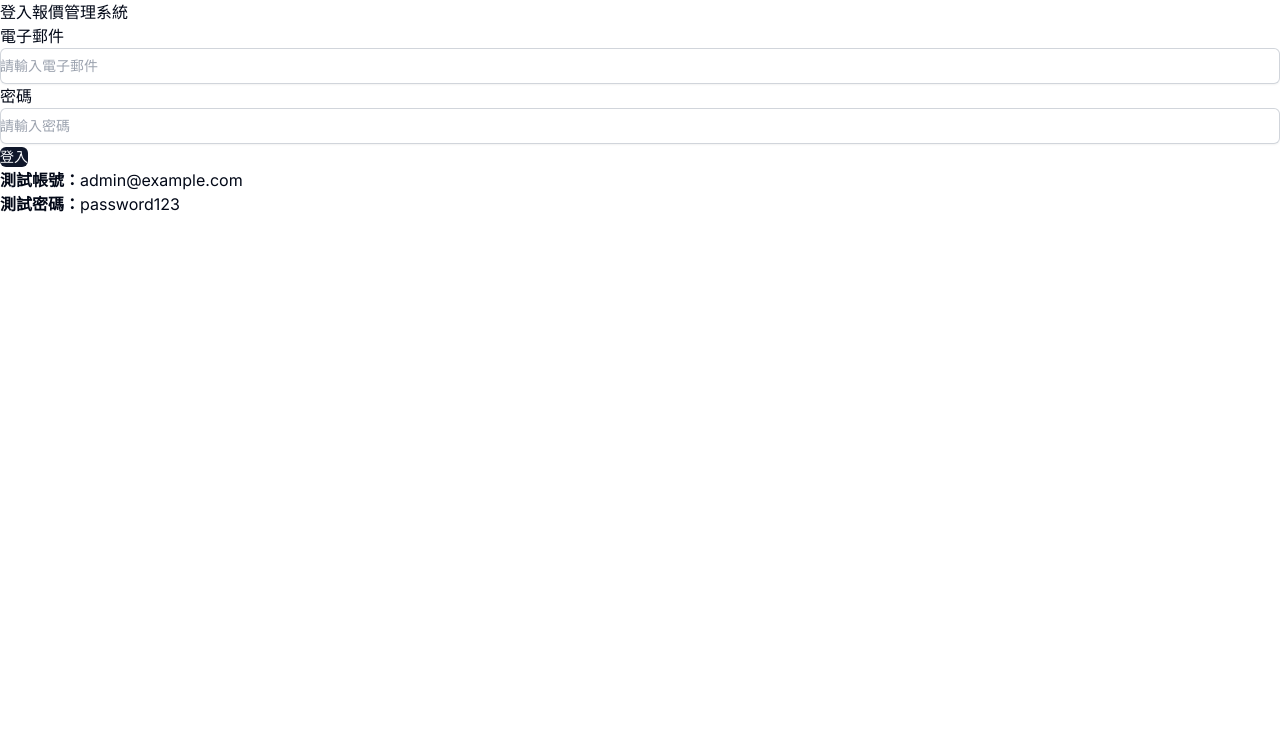
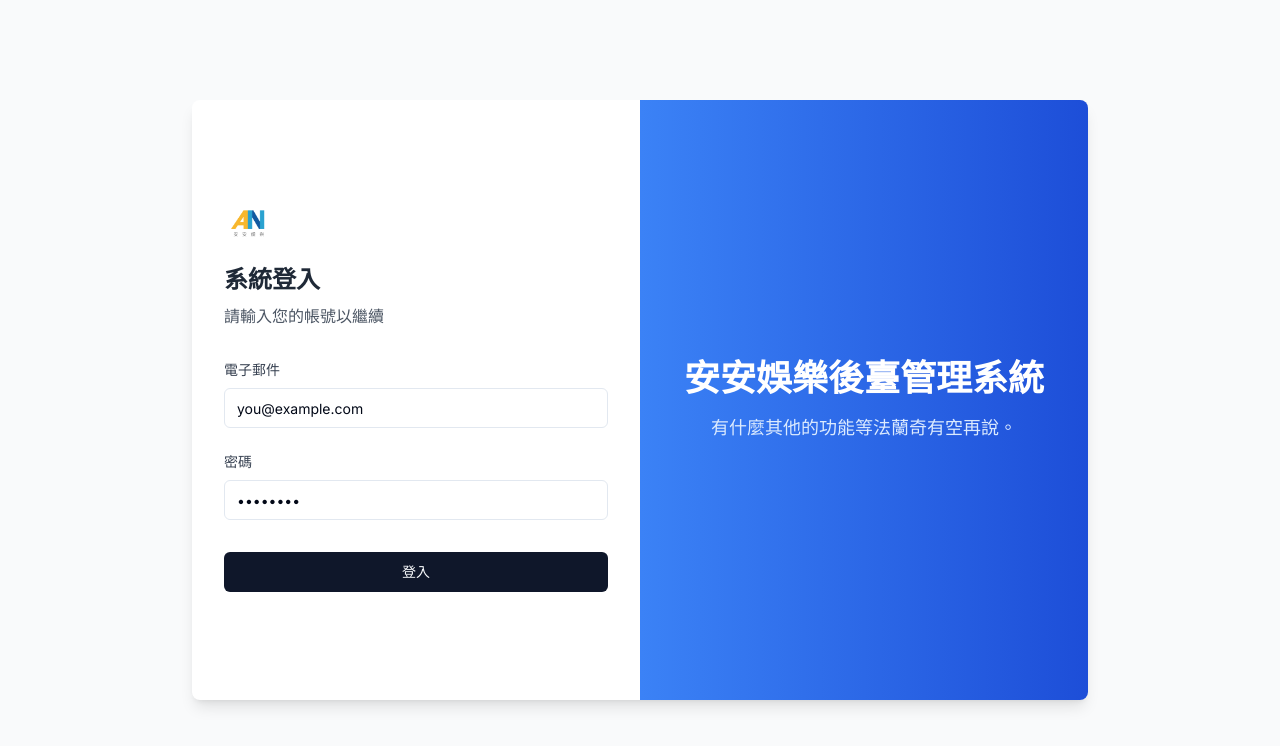
Before and after one commit to Baugest615/quote-system, a Next.js app: page /auth/login in a window 1280 px wide. Shown: the top 746 px of the page. Built offline with nearby package versions, Linux system fonts and the light colour scheme; no server answers.

Commit message:
ANAN_ocal version_AA1.0

```diff
--- a/src/app/auth/login/page.tsx
+++ b/src/app/auth/login/page.tsx
@@ -1,97 +1,115 @@
-'use client'
+'use client';
 
-import { useState } from 'react'
-import { useRouter } from 'next/navigation'
-import supabase from '@/lib/supabase/client'
+// 直接從您的 supabase client 檔案匯入已建立好的 supabase 實例
+import supabase from '@/lib/supabase/client';
+
+import { useRouter } from 'next/navigation';
+import { useState } from 'react';
+import Image from 'next/image';
+
+// 沿用您專案中的 UI 元件
+import { Button } from '@/components/ui/button';
+import { Input } from '@/components/ui/input';
 
 export default function LoginPage() {
-  const [email, setEmail] = useState('')
-  const [password, setPassword] = useState('')
-  const [isLoading, setIsLoading] = useState(false)
-  const [error, setError] = useState('')
-  const router = useRouter()
+  const router = useRouter();
+  const [email, setEmail] = useState('');
+  const [password, setPassword] = useState('');
+  const [error, setError] = useState<string | null>(null);
 
-  const handleSubmit = async (e: React.FormEvent) => {
-    e.preventDefault()
-    setIsLoading(true)
-    setError('')
+  const handleLogin = async (e: React.FormEvent<HTMLFormElement>) => {
+    e.preventDefault();
+    setError(null);
 
-    try {
-      const { data, error } = await supabase.auth.signInWithPassword({
+    const { error } = await supabase.auth.signInWithPassword({
       email,
       password,
-      })
+    });
 
-      if (error) throw error
-
-      console.log('登入成功:', data)
-      router.push('/dashboard')
-    } catch (err: any) {
-      console.error('登入錯誤:', err)
-      setError(err.message || '登入失敗')
-    } finally {
-      setIsLoading(false)
+    if (error) {
+      setError('登入失敗，請檢查您的帳號或密碼。');
+      console.error('Login error:', error.message);
+    } else {
+      router.push('/dashboard');
+      router.refresh();
     }
-  }
+  };
 
   return (
-    <div className="login-container">
-      <div className="login-card">
-        <h2 className="login-title">登入報價管理系統</h2>
+    <div className="flex items-center justify-center min-h-screen bg-gray-50">
+      <div className="relative flex w-full max-w-4xl mx-auto overflow-hidden bg-white rounded-lg shadow-lg lg:h-[600px]">
 
-        <form onSubmit={handleSubmit}>
-          <div className="form-group">
-            <label htmlFor="email" className="form-label">
+        {/* 左側: 登入表單 */}
+        <div className="flex items-center justify-center w-full px-8 py-12 lg:w-1/2">
+          <div className="w-full max-w-sm">
+              <div className="flex justify-center lg:justify-start">
+                  {/* 請確保您的 public 資料夾中有 logo.png */}
+                  <Image src="/logo.png" alt="Logo" width={48} height={48} />
+              </div>
+
+              <h2 className="mt-6 text-2xl font-bold text-center text-gray-800 lg:text-left">
+              系統登入
+              </h2>
+              <p className="mt-2 text-center text-gray-600 lg:text-left">
+              請輸入您的帳號以繼續
+              </p>
+
+              <form onSubmit={handleLogin} className="mt-8 space-y-6">
+                  <div>
+                      <label htmlFor="email" className="block mb-2 text-sm font-medium text-gray-700">
                           電子郵件
                       </label>
-            <input
+                      <Input
+                          type="email"
+                          name="email"
                           id="email"
-              name="email"
-              type="email"
-              required
-              className="form-input"
-              placeholder="請輸入電子郵件"
+                          placeholder="you@example.com"
                           value={email}
                           onChange={(e) => setEmail(e.target.value)}
+                          required
+                          className="w-full"
                       />
                   </div>
 
-          <div className="form-group">
-            <label htmlFor="password" className="form-label">
+                  <div>
+                      <label htmlFor="password" className="block mb-2 text-sm font-medium text-gray-700">
                           密碼
                       </label>
-            <input
+                      <Input
+                          type="password"
+                          name="password"
                           id="password"
-              name="password"
-              type="password"
-              required
-              className="form-input"
-              placeholder="請輸入密碼"
+                          placeholder="••••••••"
                           value={password}
                           onChange={(e) => setPassword(e.target.value)}
+                          required
+                          className="w-full"
                       />
                   </div>
 
                   {error && (
-            <div className="error-message">
-              {error}
-            </div>
+                      <p className="text-sm text-red-500">{error}</p>
                   )}
 
-          <button
-            type="submit"
-            disabled={isLoading}
-            className="btn btn-primary"
-          >
-            {isLoading ? '登入中...' : '登入'}
-          </button>
-
-          <div className="test-info">
-            <p><strong>測試帳號：</strong>admin@example.com</p>
-            <p><strong>測試密碼：</strong>password123</p>
-          </div>
+                  <Button type="submit" className="w-full !mt-8">
+                      登入
+                  </Button>
               </form>
           </div>
         </div>
-  )
+
+        {/* 右側: 品牌展示 */}
+        <div className="hidden lg:flex items-center justify-center w-1/2 text-white bg-gradient-to-r from-blue-500 to-blue-700">
+           <div className="max-w-md text-center">
+                <h1 className="text-3xl font-bold leading-tight md:text-4xl">
+                    安安娛樂後臺管理系統
+                </h1>
+                <p className="mt-4 text-base md:text-lg text-blue-100">
+                    有什麼其他的功能等法蘭奇有空再說。
+                </p>
+           </div>
+        </div>
+      </div>
+    </div>
+  );
 }
```
Lines whose indentation alone changed are shown as unchanged.
